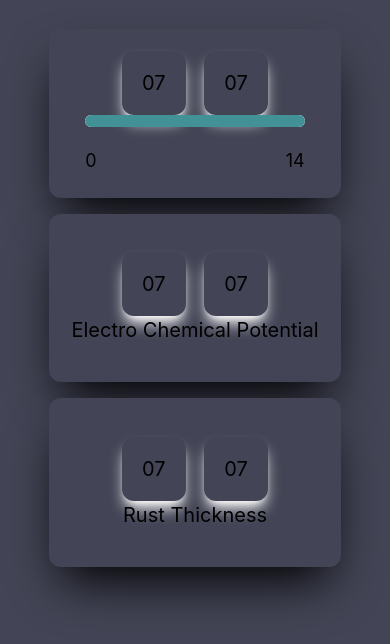
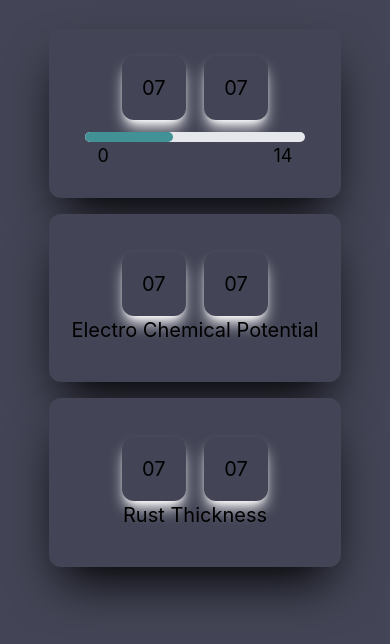
Before and after one commit to Disha-Baghel/Rattle, a React Native app: screen / in a window 390 px wide. Shown: the part 124-768 px from the top of the page. Built offline with nearby package versions, Linux system fonts and the light colour scheme.

Commit message:
added code

```diff
--- a/App.jsx
+++ b/App.jsx
@@ -3,16 +3,16 @@ import {Text, View, VirtualizedList} from 'react-native';
 
 function Progress({progress}) {
   return (
-    <>
-    <View className="mb-5 overflow-hidden rounded-full bg-gray-200 w-9/12">
-      <View className={`h-3 w-[${progress}%] bg-[#419197] rounded-full`} />
+    <View className="w-full justify-center items-center mt-3">
+      <View className="overflow-hidden rounded-full bg-gray-200 w-9/12">
+        <View style={{ height: 10, width: `${progress}%`, backgroundColor: '#419197', borderRadius: 50 }}></View>
+      </View>
+      <View className="flex-row justify-between w-8/12">
+        <Text className="text-lg">0</Text>
+        <Text className="text-lg">14</Text>
+      </View>
     </View>
-    <View className="flex-row justify-between w-9/12">
-      <Text className="text-lg">0</Text>
-      <Text className="text-lg">14</Text>
-    </View>
-    </>
-  )
+  );
 }
 
 function Card({children}) {
@@ -34,9 +34,15 @@ function Card({children}) {
 function App() {
   return (
     <View className="items-center justify-center bg-[#434556] flex-1">
-      <Card><Progress progress={80}/></Card>
-      <Card><Text className="text-xl">Electro Chemical Potential</Text></Card>
-      <Card><Text className="text-xl">Rust Thickness</Text></Card>
+      <Card>
+        <Progress progress={40}/>
+      </Card>
+      <Card>
+        <Text className="text-xl">Electro Chemical Potential</Text>
+      </Card>
+      <Card>
+        <Text className="text-xl">Rust Thickness</Text>
+      </Card>
     </View>
   );
 }
```
